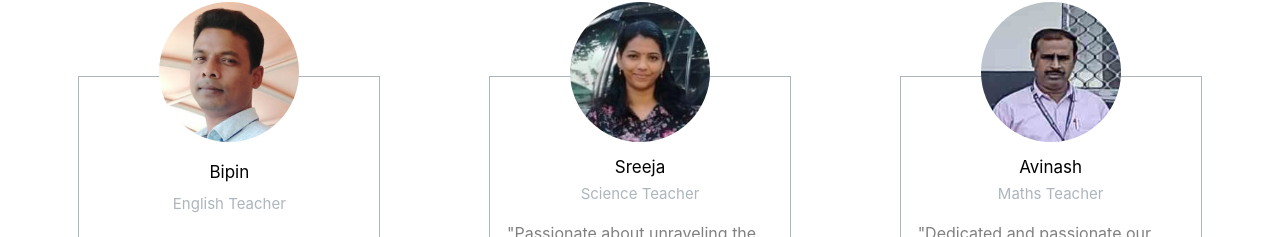
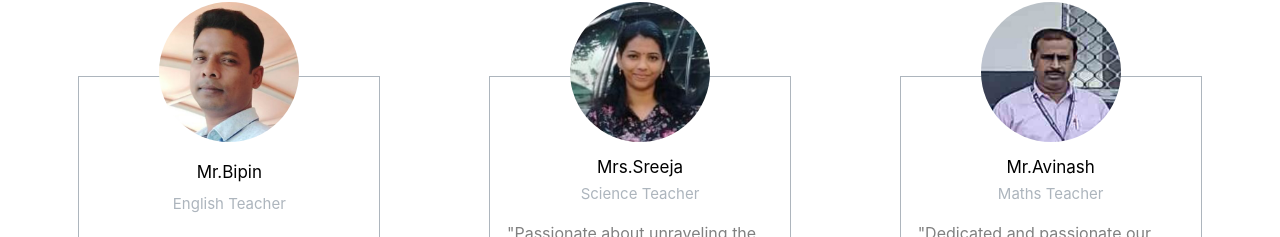
Before and after one commit to Shubham-raj-ai/St-mary-s-english-school, a plain HTML site: page index.html in a window 1280 px wide. Shown: the part 3295-3532 px from the top of the page. Drawn offline with nearby package versions, Linux system fonts and the light colour scheme.

Commit message:
Update index.html
changed teachers name

```diff
--- a/index.html
+++ b/index.html
@@ -154,7 +154,7 @@
             <div class="contaner">
                 <div class="t-card" data-aos="fade-up">
                     <img src="img/bipin.jpg" alt="matho">
-                    <p class="name">Bipin </p>
+                    <p class="name">Mr.Bipin </p>
                     <p class="subject">English Teacher</p>
                     <p class="contant">
                         "Passionate and dedicated, the our English teacher inspires students with a love for literature,
@@ -162,7 +162,7 @@
                 </div>
                 <div class="t-card" data-aos="fade-up">
                     <img src="img/sreja.jpg" alt="matho">
-                    <p class="name">Sreeja</p>
+                    <p class="name">Mrs.Sreeja</p>
                     <p class="subject">Science Teacher</p>
                     <p class="contant">"Passionate about unraveling the mysteries of the universe, our science teacher
                         fosters curiosity and critical thinking, inspiring students to explore the wonders of the
@@ -170,7 +170,7 @@
                 </div>
                 <div class="t-card" data-aos="fade-up">
                     <img src="img/avinash.jpg" alt="matho">
-                    <p class="name">Avinash</p>
+                    <p class="name">Mr.Avinash</p>
                     <p class="subject">Maths Teacher</p>
                     <p class="contant">"Dedicated and passionate our math teacher inspiring students with a love for numbers, fostering a positive learning environment through engaging lessons and personalized support."</p>
                 </div>
```
